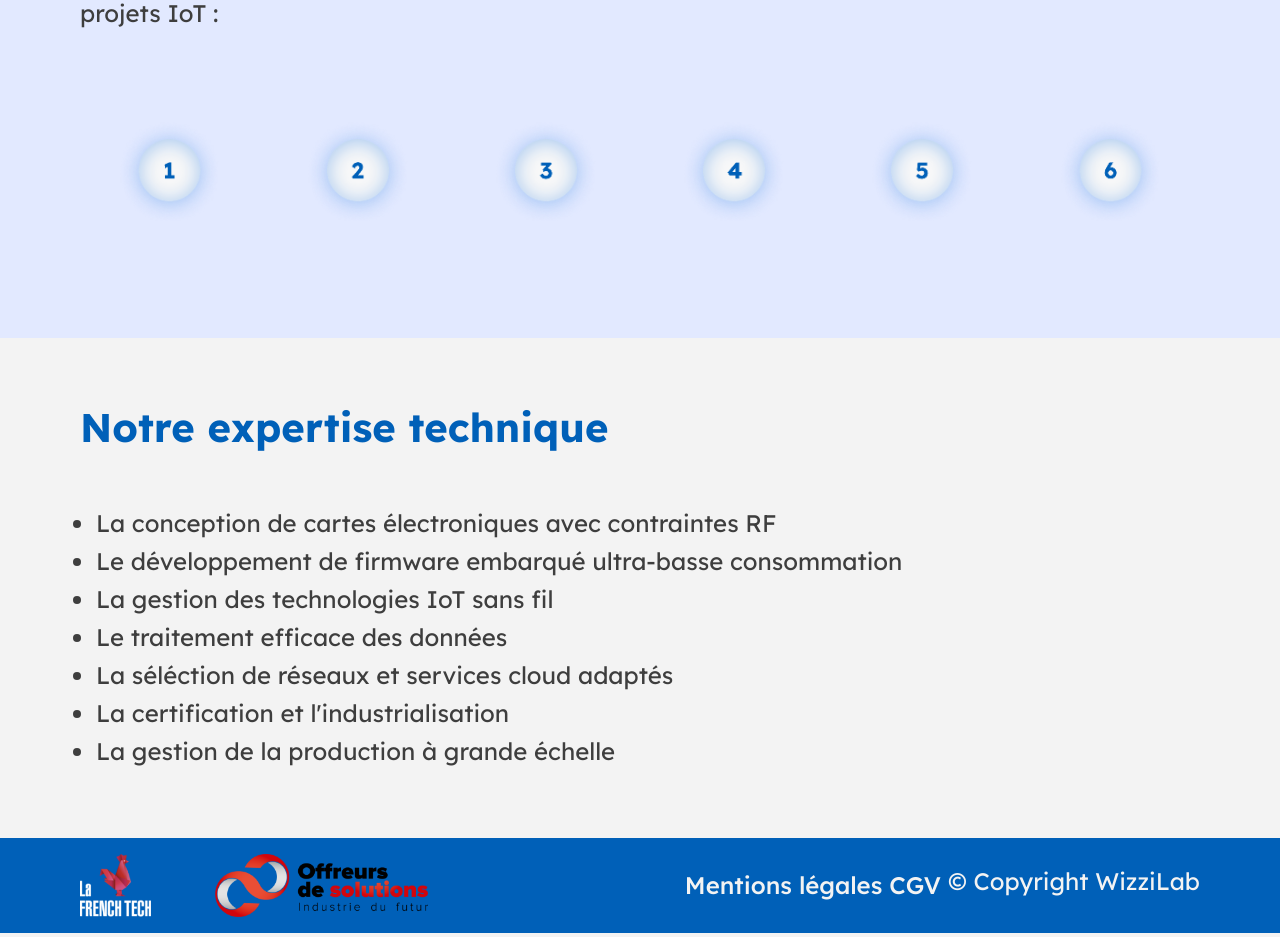
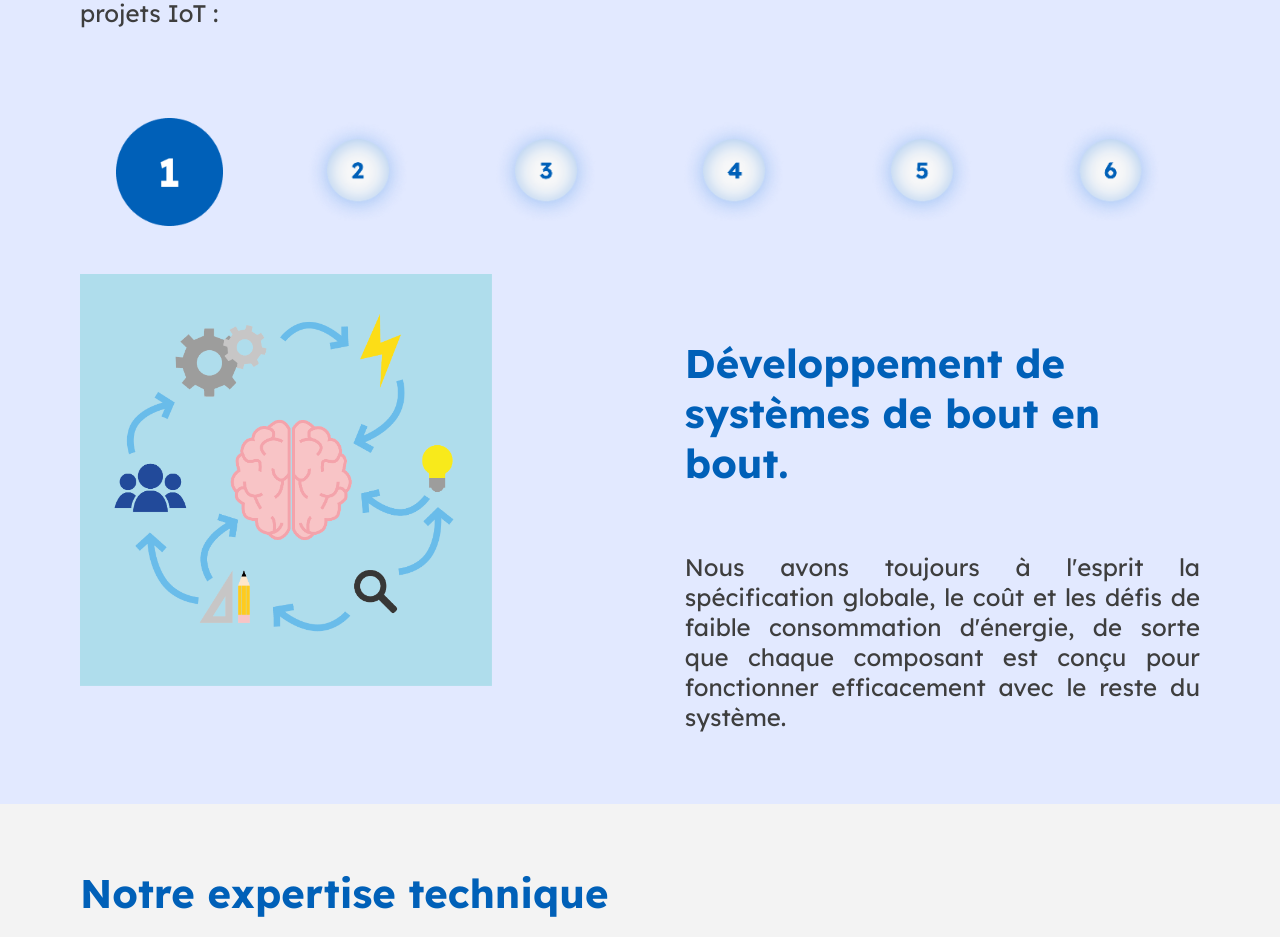
Before and after one commit to Laurading/wizzilab-website, a Next.js app: page /savoir-faire in a window 1280 px wide. Shown: the part 1806-2743 px from the top of the page. Built offline with nearby package versions, Linux system fonts and the light colour scheme.

Commit message:
knowhow fix

```diff
--- a/components/Conception.jsx
+++ b/components/Conception.jsx
@@ -11,7 +11,10 @@ const Conception = () => {
     setData(locales[locale])
   },[locale])
 
-	const [active, setActive] = useState();
+	const [active, setActive] = useState(null);
+  useEffect(() => {
+    if (data) setActive(data.knowhow.tabs[0])
+  },[data])
 
 	return (
 		<>
--- a/pages/savoir-faire.jsx
+++ b/pages/savoir-faire.jsx
@@ -44,7 +44,7 @@ export default function SavoirFaire() {
               </div>
             </div>
           </section>
-          <Conception />
+          <Conception data={data}/>
           <section className='margin-lr padding-tb'>
             <div>
               <h3 className='padding-bottom'>
```
